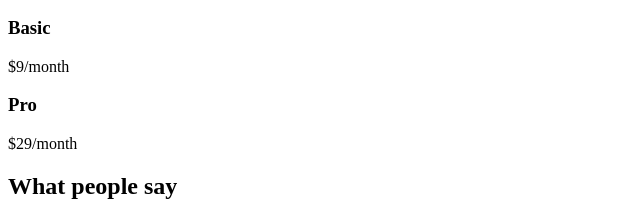
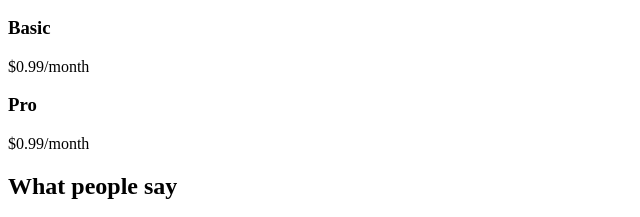
Before and after one commit to dmPoshyvak/GitProject9, a plain HTML site: page index.html in a window 1280 px wide. Shown: the part 550-767 px from the top of the page, 0-640 px from the left. Drawn offline with Linux system fonts and the light colour scheme.

Commit message:
3rd total 1st in new - changed price

```diff
--- a/index.html
+++ b/index.html
@@ -42,11 +42,11 @@
     <h2>Pricing</h2>
     <div class="plan">
       <h3>Basic</h3>
-      <p>$9/month</p>
+      <p>$0.99/month</p>
     </div>
     <div class="plan">
       <h3>Pro</h3>
-      <p>$29/month</p>
+      <p>$0.99/month</p>
     </div>
   </section>
 
```
Also changed, not shown: 1 other file.
